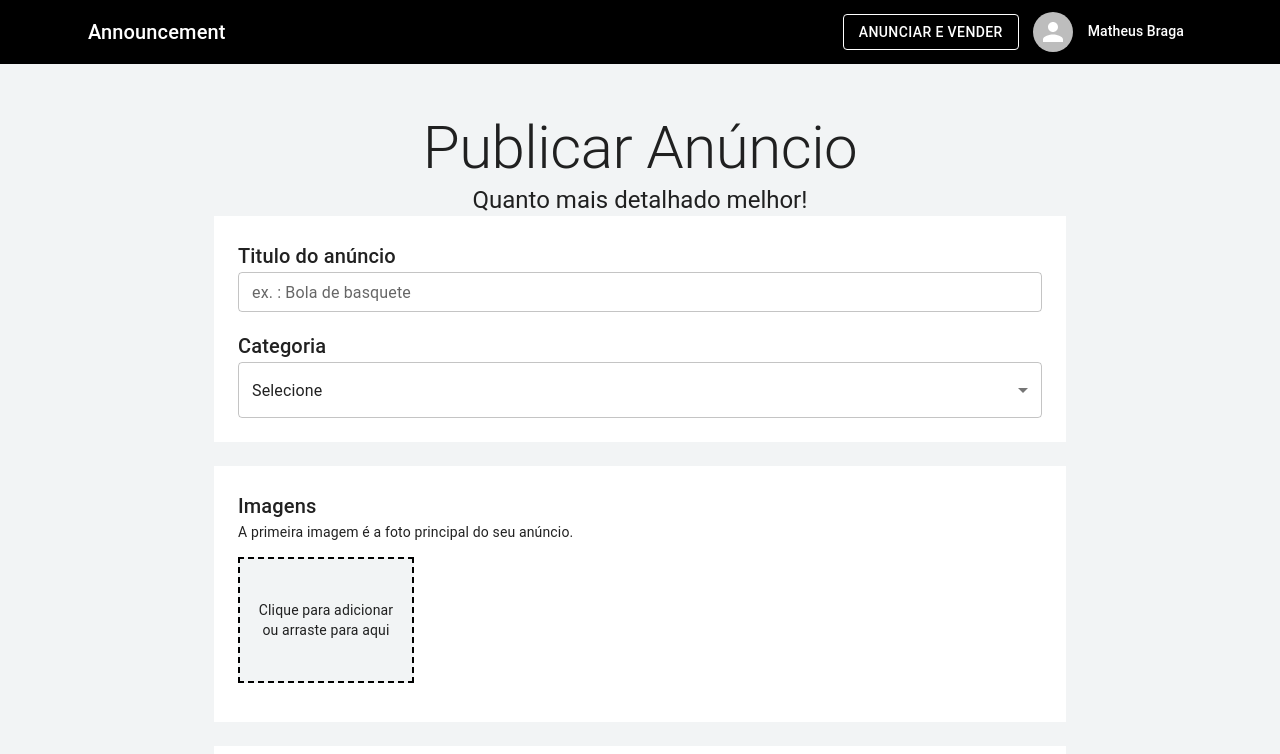
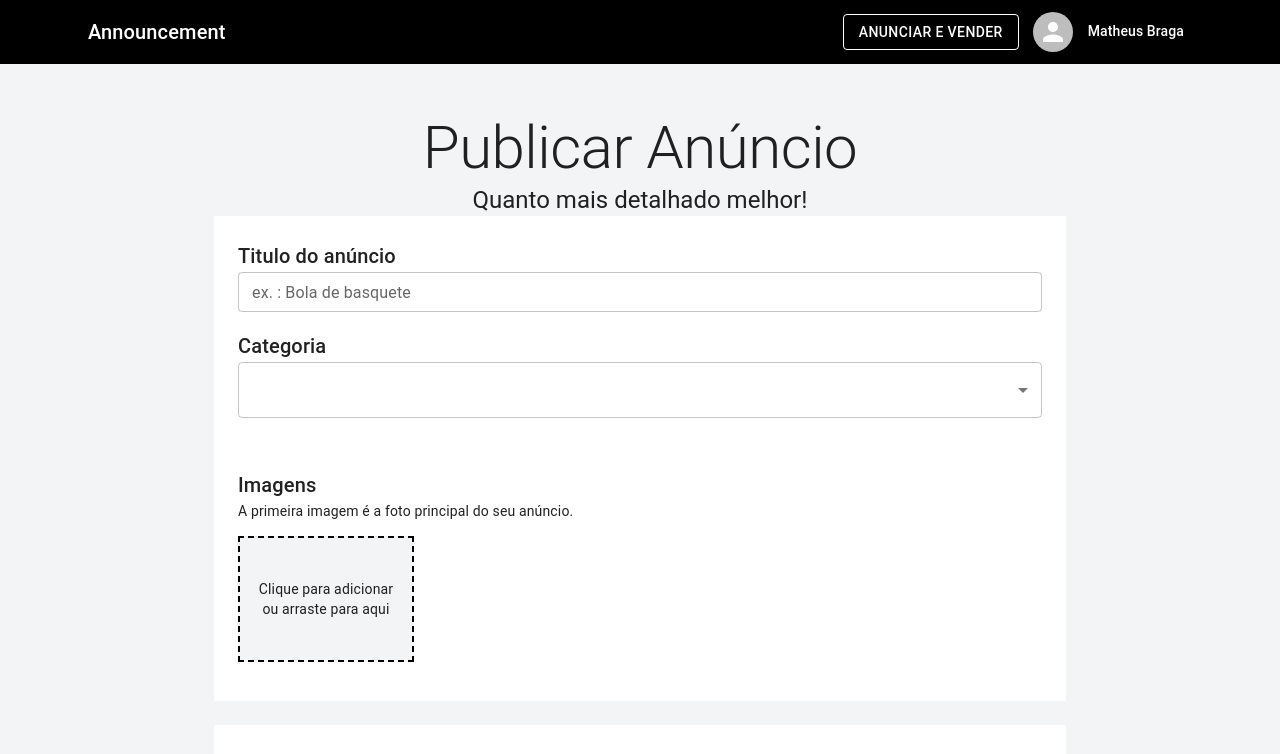
Before and after one commit to Mathbragaa/announcement, a Next.js app: page /user/publish in a window 1280 px wide. Shown: the top 754 px of the page. Built offline with nearby package versions, Linux system fonts and the light colour scheme.

Commit message:
validacao do campo categoria

```diff
--- a/src/app/user/publish/page.tsx
+++ b/src/app/user/publish/page.tsx
@@ -13,9 +13,11 @@ import {
     Container,
     IconButton,
     FormControl,
+    FormHelperText,
     InputLabel,
     OutlinedInput,
     InputAdornment,
+    MenuItem,
   } from '@mui/material';
 
 import { useDropzone, FileWithPath} from 'react-dropzone';
@@ -26,6 +28,7 @@ interface FileWithPreview extends FileWithPath {
 }
 interface FormValues {
     title: string;
+    category: string;
 }
 
 const validationSchema = yup.object({
@@ -34,6 +37,9 @@ const validationSchema = yup.object({
       .required('Campo obrigatório')
       .min(6, 'O título deve ter pelo menos 6 caracteres')
       .max(80, 'O título deve ter no máximo 80 caracteres'),
+      category: yup
+      .string()
+      .required('Campo obrigatório'),
 });
 
 import { DeleteForever } from '@mui/icons-material';
@@ -71,6 +77,7 @@ const Publish: React.FC = () => {
     const formik = useFormik<FormValues>({
         initialValues: {
           title: '',
+          category: '',
         },
         validationSchema: validationSchema,
         onSubmit: (values) => {
@@ -90,7 +97,7 @@ const Publish: React.FC = () => {
             </Container>
 
             <form onSubmit={formik.handleSubmit}>
-                    <Container maxWidth="md" sx={{ pb: 3 }}>
+                    <Container maxWidth="md" sx={{ pb: 0}}>
                         <Box bgcolor={themeDefault.palette.background.default} sx={{ p: 3 }}>
                             <Typography component="h6" variant="h6" color="textPrimary">
                                 Titulo do anúncio
@@ -109,34 +116,38 @@ const Publish: React.FC = () => {
                             <Typography component="h6" variant="h6" color="textPrimary">
                                 Categoria
                             </Typography>
-                            <Select
-                                native
-                                value=""
+
+                            <FormControl
+                                error={formik.touched.category && Boolean(formik.errors.category)}
                                 fullWidth
-                                onChange={() => { } }
-                                inputProps={{
-                                    name: 'age',
-                                }}
                             >
 
-                                <option value="">Selecione</option>
-                                <option value={1}>Bebê e criança</option>
-                                <option value={1}>Agricultura</option>
-                                <option value={1}>Moda</option>
-                                <option value={1}>Veículos</option>
-                                <option value={1}>Serviços</option>
-                                <option value={1}>Lazer</option>
-                                <option value={1}>Animais</option>
-                                <option value={1}>Moveis, Casa e Jardim</option>
-                                <option value={1}>Imóveis</option>
-                                <option value={1}>Equipamentos</option>
-                                <option value={1}>Celulares e Tablets</option>
-                                <option value={1}>Esporte</option>
-                                <option value={1}>Tecnologia</option>
-                                <option value={1}>Outros</option>
-
-
-                            </Select>
+                                <Select
+                                    id="category"
+                                    name="category"
+                                    value={formik.values.category}
+                                    fullWidth
+                                    onChange={formik.handleChange}
+                                >
+                                    <MenuItem value="Bebê e criança">Bebê e criança</MenuItem>
+                                    <MenuItem value="Agricultura">Agricultura</MenuItem>
+                                    <MenuItem value="Moda">Moda</MenuItem>
+                                    <MenuItem value="Veículos">Veículos</MenuItem>
+                                    <MenuItem value="Serviços">Serviços</MenuItem>
+                                    <MenuItem value="Lazer">Lazer</MenuItem>
+                                    <MenuItem value="Animais">Animais</MenuItem>
+                                    <MenuItem value="Moveis, Casa e Jardim">Moveis, Casa e Jardim</MenuItem>
+                                    <MenuItem value="Imóveis">Imóveis</MenuItem>
+                                    <MenuItem value="Equipamentos">Equipamentos</MenuItem>
+                                    <MenuItem value="Celulares e Tablets">Celulares e Tablets</MenuItem>
+                                    <MenuItem value="Esporte">Esporte</MenuItem>
+                                    <MenuItem value="Tecnologia">Tecnologia</MenuItem>
+                                    <MenuItem value="Outros">Outros</MenuItem>
+                                </Select>
+                                <FormHelperText>
+                                    {formik.touched.category && formik.errors.category}
+                                </FormHelperText>
+                            </FormControl>
                         </Box>
                     </Container>
 
```
Also changed, not shown: src/app/user/publish/publish2/page.tsx (deleted).
